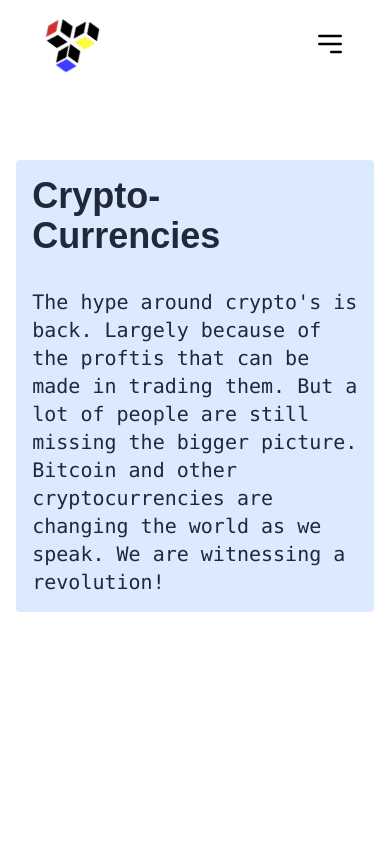
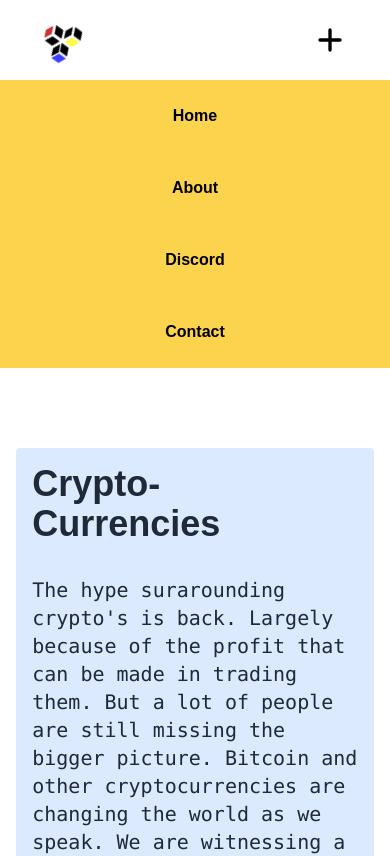
Before and after one commit to PaulRuigrok/react_website, a React (Create React App) app: page / in a window 390 px wide. Shown: the top 856 px of the page. Built offline with nearby package versions, Linux system fonts and the light colour scheme.

Commit message:
new menu mobile

```diff
--- a/src/App.js
+++ b/src/App.js
@@ -5,7 +5,6 @@ import {Switch, Route} from 'react-router-dom'
 import Home from './Home'
 import About from './About'
 import Discord from './Discord'
-
 import './App.css';
 
 
@@ -15,21 +14,19 @@ function App() {
   const toggle = () => {
     setIsOpen(!isOpen)
   }
-// HIDE MENU WHEN SCREEN IS RESIZED
+  // HIDE MENU WHEN SCREEN IS RESIZED
   useEffect(() => {
     const hideMenu = () => {
       if(window.innerWidth > 768 && isOpen){
-        setIsOpen(false)
-        console.log('resized the menu')
+        setIsOpen(false)}
+      }
+      window.addEventListener('resize', hideMenu);
+      return () => {
+        window.removeEventListener('resize', hideMenu);
       }
     }
-    window.addEventListener('resize', hideMenu);
+  )
 
-    return () => {
-      window.removeEventListener('resize', hideMenu);
-      }
-
-  })
 
   return (
     <>
--- a/src/Home/index.js
+++ b/src/Home/index.js
@@ -18,7 +18,7 @@ const Home = () => {
             <div className= 'w-11/12 md:w-10/12 bg-blue-100 rounded md:pl-20 flex md:pt-8 justify-left items-center motion-safe:animate-fadeIn'>
                 <div className = 'flex flex-col md:w-1/2'>
                     <h1 className= 'text-4xl  p-4 md:text-9xl font-display text-gray-800 font-bold '>Crypto-<br></br>Currencies</h1>
-                    <p className= 'font-mono text-xl  md:text-3xl text-gray-800 m-4 md:m-8'>The hype around crypto's is back. Largely because of the proftis that
+                    <p className= 'font-mono text-xl  md:text-3xl text-gray-800 m-4 md:m-8'>The hype surarounding crypto's is back. Largely because of the profit that
                     can be made in trading them. But a lot of people are still missing the bigger picture. Bitcoin and other cryptocurrencies
                     are changing the world as we speak. We are witnessing a revolution!</p>
                 </div>
--- a/src/Home/sections/Transaction.js
+++ b/src/Home/sections/Transaction.js
@@ -1,7 +1,6 @@
 import React from 'react'
 import { ReactComponent as PcSvg } from '../../media/pc-monitor.svg'
 import { ReactComponent as FileSvg } from '../../media/file_with_lines.svg'
-import Checkutton from '../../Components/CheckButton'
 import ClickToReveal from '../../Components/ClickToReveal'
 
 const Transaction = () => {
@@ -42,7 +41,7 @@ const Transaction = () => {
                 </div>
 
                 {/* right part of the container holding the network svg scheme */}
-                <div className='md:w-1/2 sticky bg-yellow-300 w-full pt-2 pb-4git  bottom-0 z-30 md:z-10'>
+                <div className='md:w-1/2 sticky bg-yellow-300 w-full pt-2 pb-4 bottom-0 z-30 md:z-10'>
                     <div className='flex flex-col sticky md:top-40 '>
                         <p className='text-center font-mono md:text-3xl pb-2 md:pb-8 text-gray-800'>the blockchain:</p>
                         <div className='grid grid-cols-3 gap-4 md:gap-20'>
--- a/src/Home/sections/Wallet.js
+++ b/src/Home/sections/Wallet.js
@@ -1,9 +1,9 @@
 import React from 'react'
-import {ReactComponent as WalletSvg} from '../../media/wallet.svg'
-import walletCreate from '../../media/create_wallet.png'
+//import {ReactComponent as WalletSvg} from '../../media/wallet.svg'
+//import walletCreate from '../../media/create_wallet.png'
 import iconexWallet from '../../media/iconex_browser.png'
 import metamaskWallet from '../../media/metamask_browser.png'
-import {ReactComponent as ArrowDown} from '../../media/arrow_down.svg'
+//import {ReactComponent as ArrowDown} from '../../media/arrow_down.svg'
 import CheckButton from '../../Components/CheckButton'
 
 
--- a/src/index.css
+++ b/src/index.css
@@ -1,3 +1,24 @@
 @tailwind base;
 @tailwind components;
 @tailwind utilities;
+
+.menucustom {
+    max-height: 0px;
+    overflow: hidden;
+    transition: max-height 0.3s ease-in
+}
+
+.menucustom-expanded {
+    max-height: 400px;
+    transition: max-height 0.4s ease-in
+}
+
+.menubutton {
+    transform: rotate(0deg);
+    transition: transform 0.2s ease-in-out
+}
+
+.menubutton-open {
+    transform: rotate(45deg);
+    transition: transform 0.2s ease-in-out
+}
--- a/src/shared/Nav/Dropdown.js
+++ b/src/shared/Nav/Dropdown.js
@@ -1,15 +1,19 @@
 import React from 'react'
 import {Link} from 'react-router-dom'
 
+
 const Dropdown = ({isOpen, toggle}) => {
+
     return (
-        <div className={isOpen ? 'grid grid-rows-4 text-center items-center bg-yellow-300 sticky top-20 z-50'
-            : 'hidden'}
-            onClick={toggle}>
+        <div className={`${isOpen ? 'menucustom' :'menucustom-expanded' }
+        grid grid-rows-4 text-center items-center bg-yellow-300 sticky top-20 z-50 overflow-hidden`}
+        onClick={toggle}>
+
             <Link to="/" className = 'p-6 font-bold'>Home</Link>
             <Link to="/About" className = 'p-6 font-bold'>About</Link>
             <Link to="/Discord" className = 'p-6 font-bold'>Discord</Link>
             <Link to="/Contact" className = 'p-6 font-bold'>Contact</Link>
+
         </div>
     )
 }
--- a/src/shared/Nav/index.js
+++ b/src/shared/Nav/index.js
@@ -1,19 +1,26 @@
-import React from 'react'
+import React, { useState } from 'react'
 import {Link} from 'react-router-dom'
 import { ReactComponent as LogoSvg } from './logo.svg'
 
+const Navbar = ({toggle}) => {
+    const [menuOpen, setMenuOpen] = useState (true)
 
-const Navbar = ({toggle}) => {
+    const openMenu = () => {
+        setMenuOpen(!menuOpen)
+    }
+
     return (
-        <div className = 'z-20 px-10 md:px-0 flex h-20 w-full items-center justify-center sticky top-0 bg-white'>
+        <div className = 'z-40 px-10 md:px-0 flex h-20 w-full items-center justify-center sticky top-0 bg-white'>
             <div className = 'w-screen flex justify-between px-0 md:px-40'>
                 <Link to="/" className = 'flex items-center justify-between'>
-                    <LogoSvg className='w-14 animate-spin'/>
+                    <LogoSvg className='w-10 md:w-14 animate-spin'/>
                     <h2 className= 'text-2xl hidden md:text-4xl md:flex ml-10 font-display font-bold'>how_to_crypto.com</h2>
                 </Link>
-                <div className = 'cursor-pointer md:hidden md:visible flex items-center'
-                    onClick={toggle}>
-                    <svg className="w-10 h-10 pt-2" fill="none" stroke="currentColor" viewBox="0 0 24 24" xmlns="http://www.w3.org/2000/svg"><path strokeLinecap="round" strokeLinejoin="round" strokeWidth={2} d="M4 6h16M4 12h16m-7 6h7" /></svg>
+                <div className = {`${menuOpen ? 'menubutton' : 'menubutton-open'} cursor-pointer md:hidden flex items-center flex justify-center items-center`}
+                    onClick={()=>{toggle();openMenu(true)}}>
+
+                <svg className={`w-10 h-10`} fill="none" stroke="currentColor" viewBox="0 0 24 24" xmlns="http://www.w3.org/2000/svg"><path strokeLinecap="round" strokeLinejoin="round" strokeWidth={2} d="M12 6v6m0 0v6m0-6h6m-6 0H6" /></svg>
+
                 </div>
                 <nav className = 'hidden md:flex flex items-center '>
                     <Link to="/" className = 'p-6 h-full flex items-center font-mono tracking-widest hover:underline'>Home</Link>
--- a/tailwind.config.js
+++ b/tailwind.config.js
@@ -11,7 +11,8 @@ module.exports = {
         wiggle: 'wiggle 1s ease-in-out infinite',
         spin: 'spin 8s linear infinite',
         bounce: 'bounce 2s infinite',
-        smallbounce : 'smallbounce 1s infinite'
+        smallbounce : 'smallbounce 1s infinite',
+        rotatebutton : 'rotatebutton 1s ease'
       },
       keyframes: {
         fadeIn: {
@@ -30,13 +31,16 @@ module.exports = {
           '0%': {transform: 'translateY(0)'},
           '50%': {transform: 'translateY(-10px)'},
           '100%': {transform: 'translateY(0)'}
+        },
+        rotatebutton: {
+           transform: 'rotate(-45deg)',
         }
       }
     },
   },
   variants: {
     extend: {
-      animation: ["motion-safe"],
+      animation: ['hover'],
     },
   },
   plugins: [],
```
Also changed, not shown: src/Components/CheckButton.js (line endings or trailing spaces).
